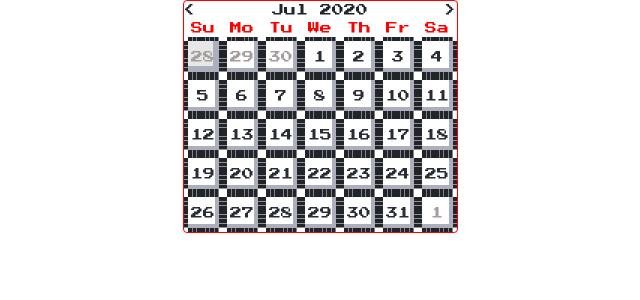
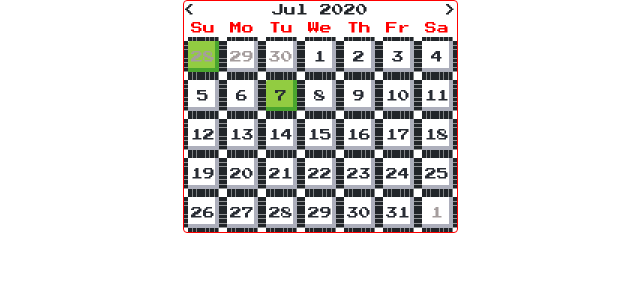
Before and after one commit to giangle-datadive/ugly-date-picker, a React (Create React App) app: page / in a window 1280 px wide. In both pictures the pointer is over the element 523 px from the left and 56 px from the top of the page. Shown: the top 300 px of the page, without its empty margins (320-960 px from the left). Built offline with nearby package versions, Linux system fonts and the light colour scheme.

Commit message:
Change style date picker

```diff
--- a/public/index.html
+++ b/public/index.html
@@ -25,7 +25,7 @@
       work correctly both with client-side routing and a non-root public URL.
       Learn how to configure a non-root public URL by running `npm run build`.
     -->
-    <title>React App</title>
+    <title>NES Date picker</title>
   </head>
   <body>
     <noscript>You need to enable JavaScript to run this app.</noscript>
--- a/src/components/DatePicker.js
+++ b/src/components/DatePicker.js
@@ -93,7 +93,7 @@ const DatePicker = () => {
           const isCurrentDate = item.getMonth() === now.getMonth() && item.getDate() === now.getDate()
 
           return (
-            <div key={index} className={`nes-btn day ${className} ${isCurrentDate ? 'current-date' : ''}`}>{item.getDate()}</div>
+            <div key={index} className={`nes-btn day ${className} ${isCurrentDate ? 'is-success' : ''}`}>{item.getDate()}</div>
           )
         })}
       </div>
--- a/src/components/date-picker.scss
+++ b/src/components/date-picker.scss
@@ -44,6 +44,14 @@
       &.current-month {
         color: #282c34;
       }
+
+      &:hover {
+        background-color: #92cc41;
+
+        &:after {
+          box-shadow: inset -4px -4px #4aa52e;
+        }
+      }
     }
   }
 }
```
